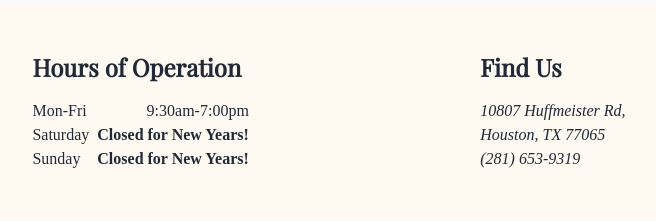
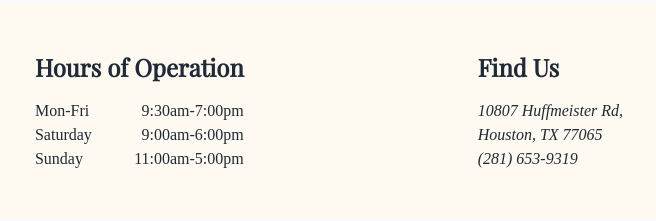
Before and after one commit to anthonybui1/zvi-nails, a React (Create React App) app: page / in a window 1280 px wide. Shown: the part 2080-2301 px from the top of the page, without its empty margins (311-967 px from the left). Built offline with nearby package versions, Linux system fonts and the light colour scheme; grey boxes are pictures that could not be loaded; a web font is replaced by a local one.

Commit message:
feat: Change holiday hours back to regular hours

```diff
--- a/src/organisms/Location.js
+++ b/src/organisms/Location.js
@@ -21,11 +21,11 @@ const Location = () => {
 							</div>
 							<div className='flex justify-between'>
 								<p>Saturday</p>
-								<p className='text-right ml-2 font-bold'>Closed for New Years!</p>
+								<p className='text-right ml-2'>9:00am-6:00pm</p>
 							</div>
 							<div className='flex justify-between'>
 								<p>Sunday</p>
-								<p className='text-right ml-2 font-bold'>Closed for New Years!</p>
+								<p className='text-right ml-2'>11:00am-5:00pm</p>
 							</div>
 						</div>
 					</div>
@@ -33,7 +33,7 @@ const Location = () => {
 						<h2 className='md:text-2xl text-lg font-display mb-4 font-bold text-center md:text-left'>
 							Find Us
 						</h2>
-						<address className="text-center md:text-left">
+						<address className='text-center md:text-left'>
 							10807 Huffmeister Rd, <br />
 							Houston, TX 77065 <br />
 							(281) 653-9319
```
